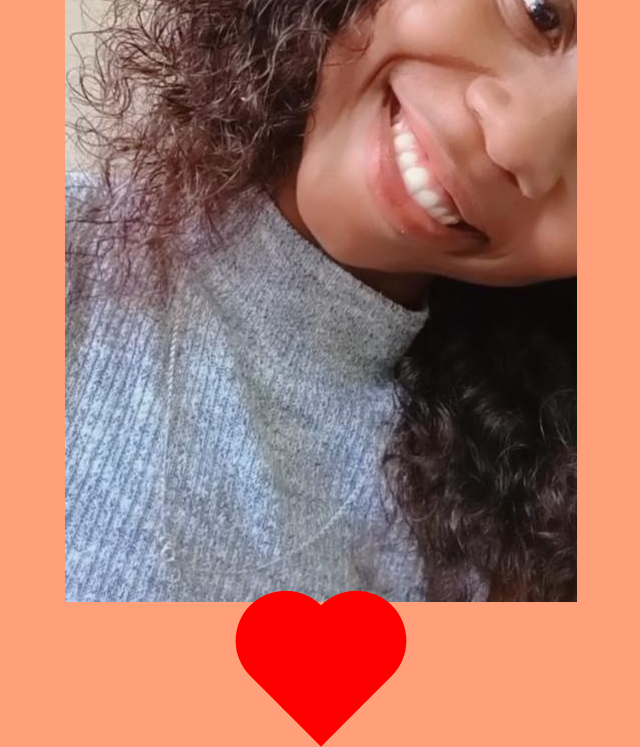
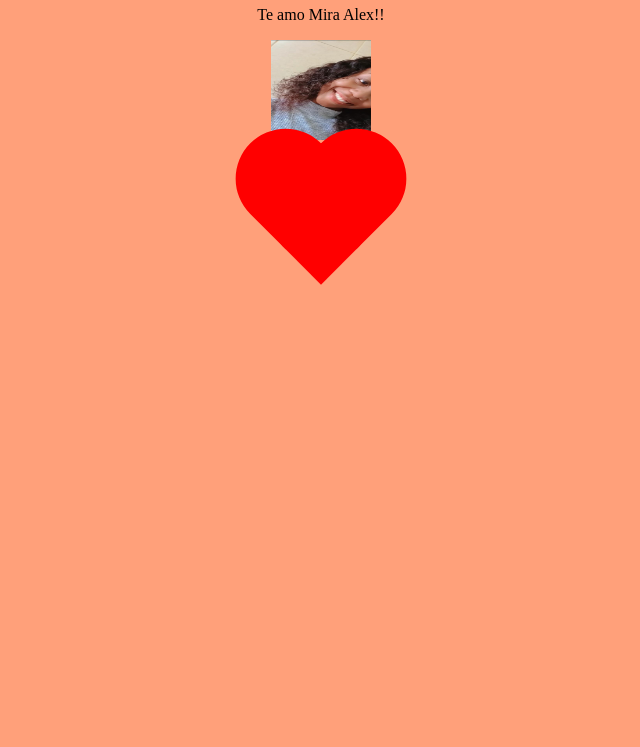
Before and after one commit to Shiru-kun/valentinesday, a plain HTML site: page index.html in a window 1280 px wide. Shown: the part 303-1050 px from the top of the page, without its empty margins (319-959 px from the left). After the commit the page ends 816 px from the top, so only its background shows below. Drawn offline with Linux system fonts and the light colour scheme.

Commit message:
fix image size

```diff
--- a/index.html
+++ b/index.html
@@ -9,7 +9,7 @@
     <div class="container">
       <h1>Meu problema bonito</h1>
       <p id="name"></p>
-      <img src="4.jpeg" id="image" alt="Your Image">
+      <img src="4.jpeg" id="image" alt="Your Image" height="100px" width="100px" >
       <div class="heart">
         <div class="heart-shape"></div>
       </div>
```
